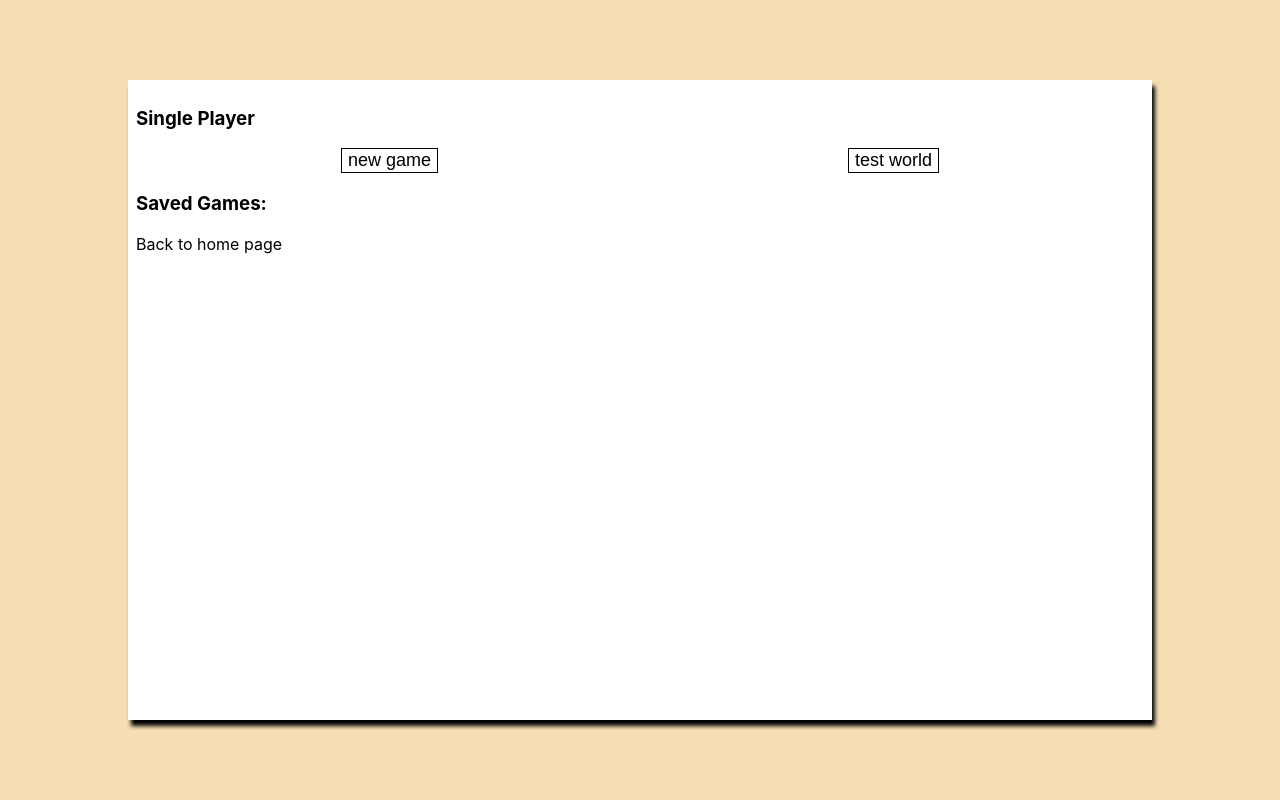
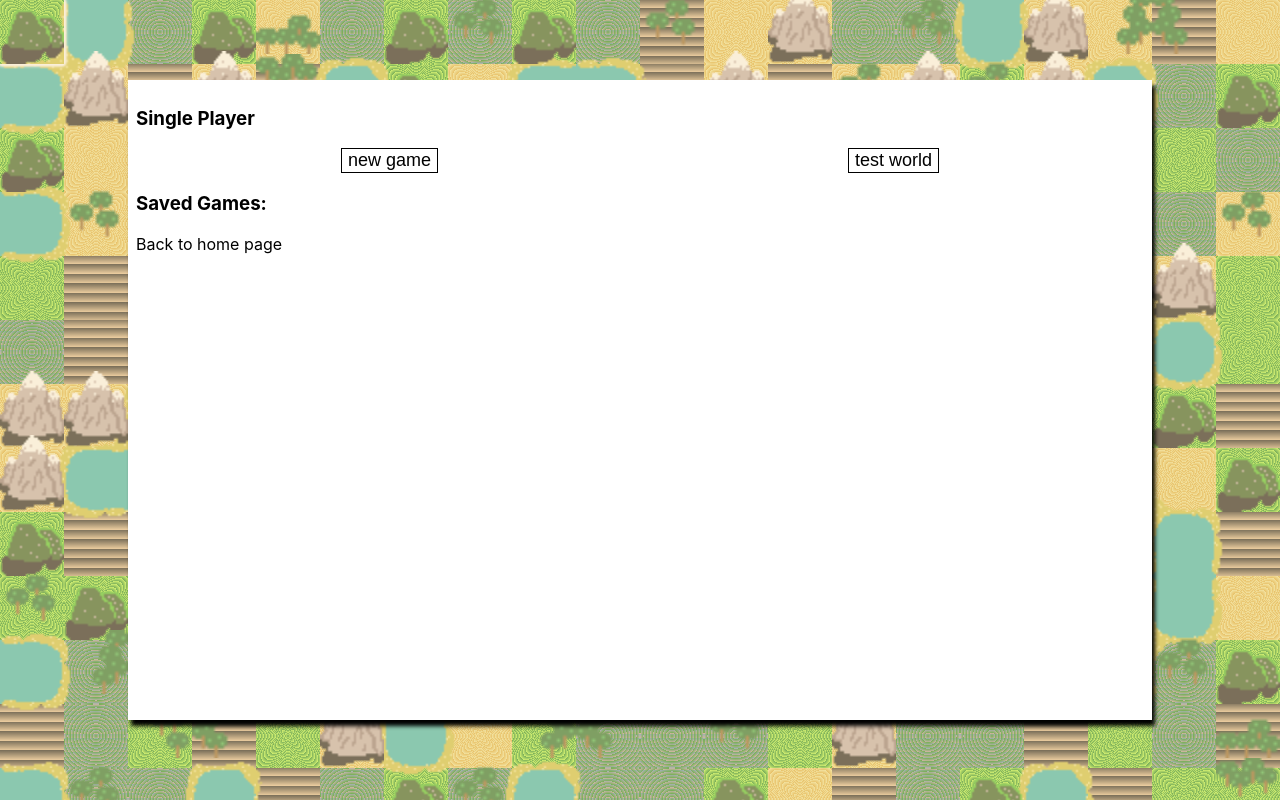
Before and after one commit to dblatcher/Tiles-game, a Next.js app: page /game-page in a window 1280 px wide. Built offline with nearby package versions, Linux system fonts and the light colour scheme.

Commit message:
add DecorativeMap to title pages

```diff
--- /dev/null
+++ b/components/DecorativeMap.js
@@ -0,0 +1,26 @@
+import TileBoard from './TileBoard'
+import makeGameState from '../lib/makeGameState'
+import styles from './decorativeMap.module.css'
+
+export default class DecorativeMap extends React.Component {
+
+    constructor(props) {
+        super(props)
+        this.state = {
+            mapGrid: [[]],
+        }
+    }
+
+    componentDidMount() {
+        this.setState({ mapGrid: makeGameState.randomWorld().mapGrid })
+    }
+
+    render() {
+        const { mapGrid } = this.state
+        const { scale = 1 } = this.props
+        return <aside className={styles.container}>
+            <TileBoard mapGrid={mapGrid} decorative mapZoomLevel={scale} />
+        </aside>
+    }
+
+}
--- a/components/MainMenu.js
+++ b/components/MainMenu.js
@@ -4,6 +4,7 @@ import styles from './mainMenu.module.scss'
 
 import makeGameState from '../lib/makeGameState'
 import * as Storage from '../lib/storage'
+import DecorativeMap from './DecorativeMap'
 
 const savedGameFolder = "TILE_SAVES"
 
@@ -86,6 +87,7 @@ export default class MainMenu extends React.Component {
 
         return <>
             <aside className={asideStyle}>
+                {noActiveGame && <DecorativeMap scale={1}/>}
                 <nav className={navStyle}>
 
                     {noActiveGame ? (
--- a/components/TileBoard.js
+++ b/components/TileBoard.js
@@ -33,13 +33,13 @@ export default class TileBoard extends React.Component {
     renderTile(mapSquare, placesInSight) {
         const {
             handleMapSquareClick, selectedSquare, selectedUnit,
-            handleTileHoverEnter, mapGrid, interfaceMode, infoPage,
+            handleTileHoverEnter, mapGrid, interfaceMode, infoPage, decorative,
             gameHasOpenDialogue, towns = [], activeFaction, units=[] } = this.props;
 
         const town = towns.filter(town => town.mapSquare === mapSquare)[0]
         const unitsInMapSquare = units.filter(unit => areSamePlace(unit, mapSquare));
 
-        const notInSight = infoPage
+        const notInSight = infoPage || decorative
             ? false
             : !placesInSight.some(square => {
                 return square.x === mapSquare.x && square.y === mapSquare.y
--- /dev/null
+++ b/components/decorativeMap.module.css
@@ -0,0 +1,8 @@
+.container {
+    position: absolute;
+    max-height: 100%;
+    max-width: 100%;
+    overflow: hidden;
+    z-index: -1;
+    filter: opacity(.5);
+}
--- a/pages/index.js
+++ b/pages/index.js
@@ -1,4 +1,5 @@
 import Link from 'next/link'
+import DecorativeMap from '../components/DecorativeMap'
 import { StandardHead, siteTitle } from '../components/Layout'
 import styles from '../styles/Home.module.css'
 
@@ -17,6 +18,8 @@ export default function Home() {
         <p className={styles.description}>
           <Link href="/info">info index</Link>
         </p>
+
+        <DecorativeMap scale={.5}/>
       </main>
 
       <footer className={styles.footer}>
--- a/styles/Home.module.css
+++ b/styles/Home.module.css
@@ -23,6 +23,7 @@
   display: flex;
   justify-content: center;
   align-items: center;
+  background-color: #ffffff;
 }
 
 .footer img {
```
